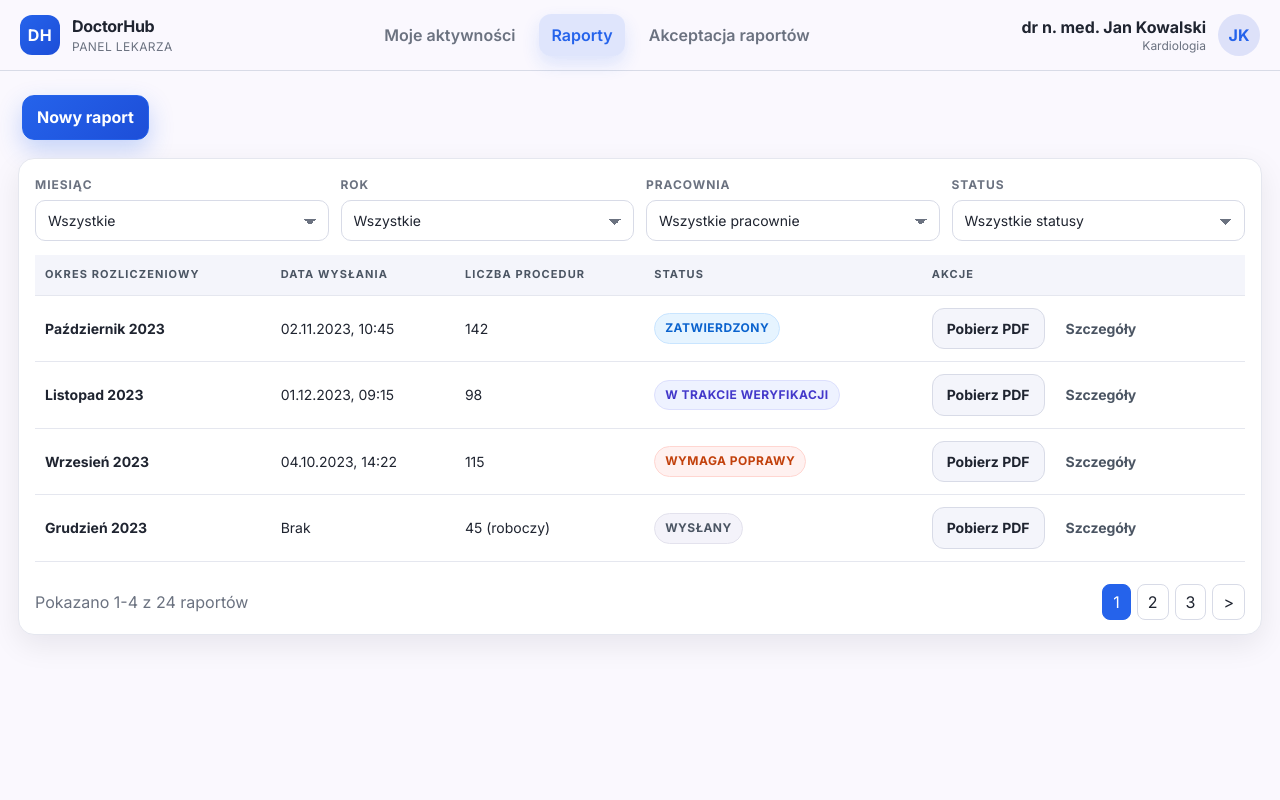
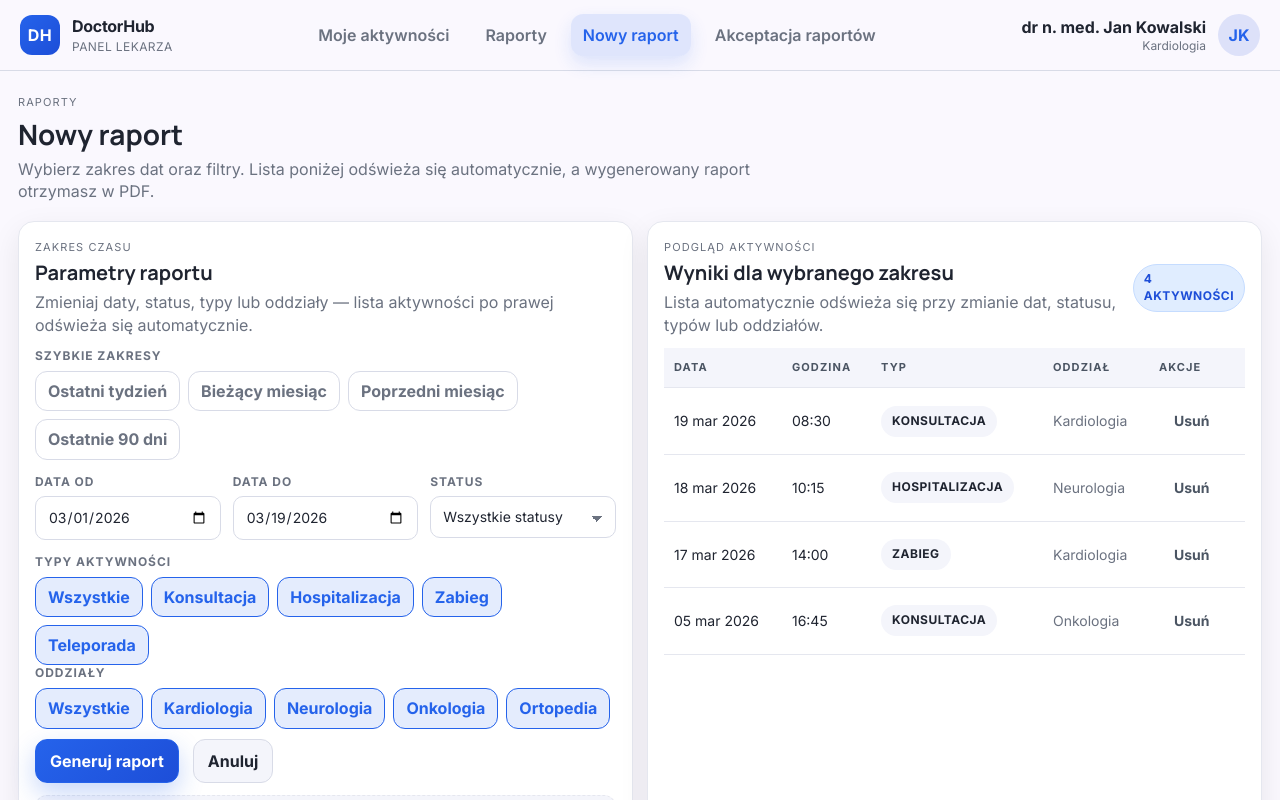
Before and after one commit to MacSlep/DoctorHub, a React (Vite) app in the folder frontend/: page /nowy-raport in a window 1280 px wide. Before the commit this address led to /raporty. Shown: the top 800 px of the page. Built offline with nearby package versions, Linux system fonts and the light colour scheme.

Commit message:
Delete new report button and move it to new tab

```diff
--- a/frontend/src/App.jsx
+++ b/frontend/src/App.jsx
@@ -18,8 +18,8 @@ function App() {
         <Route path="/raporty" element={<ReportsPage />} />
         <Route path="/raporty/akceptacja" element={<ReportsApprovalPage />} />
         <Route path="/moje-aktywnosci" element={<MyActivitiesPage />} />
-        <Route path="/raporty/nowy" element={<NewReportPage />} />
-        <Route path="/raporty/podglad" element={<ReportPreviewPage />} />
+        <Route path="/nowy-raport" element={<NewReportPage />} />
+        <Route path="/nowy-raport/podglad" element={<ReportPreviewPage />} />
       </Route>
 
       <Route path="*" element={<Navigate to="/raporty" replace />} />
--- a/frontend/src/components/AppLayout.jsx
+++ b/frontend/src/components/AppLayout.jsx
@@ -4,6 +4,7 @@ import Navbar from './Navbar.jsx'
 const navLinks = [
   { to: '/moje-aktywnosci', label: 'Moje aktywności' },
   { to: '/raporty', label: 'Raporty' },
+  { to: '/nowy-raport', label: 'Nowy raport' },
   { to: '/raporty/akceptacja', label: 'Akceptacja raportów' },
 ]
 
--- a/frontend/src/pages/MyActivitiesPage.jsx
+++ b/frontend/src/pages/MyActivitiesPage.jsx
@@ -57,12 +57,6 @@ const statusLabel = {
 function MyActivitiesPage() {
   return (
     <div className="page-stack">
-      <header className="page-header">
-        <Link className="btn btn-primary" to="/raporty/nowy">
-          Nowy raport
-        </Link>
-      </header>
-
       <section className="card">
         <div className="filters">
           <div className="field">
--- a/frontend/src/pages/NewReportPage.jsx
+++ b/frontend/src/pages/NewReportPage.jsx
@@ -206,7 +206,7 @@ function NewReportPage() {
   }
 
   const handleGenerateReport = () => {
-    navigate('/raporty/podglad')
+    navigate('/nowy-raport/podglad')
   }
 
   const isRangeActive = (range) => {
--- a/frontend/src/pages/ReportsPage.jsx
+++ b/frontend/src/pages/ReportsPage.jsx
@@ -37,14 +37,6 @@ const statusLabel = {
 function ReportsPage() {
   return (
     <div className="page-stack">
-      <header className="page-header">
-        <div className="actions">
-          <Link className="btn btn-primary" to="/raporty/nowy">
-            Nowy raport
-          </Link>
-        </div>
-      </header>
-
       <section className="card">
         <div className="filters">
           <div className="field">
```
